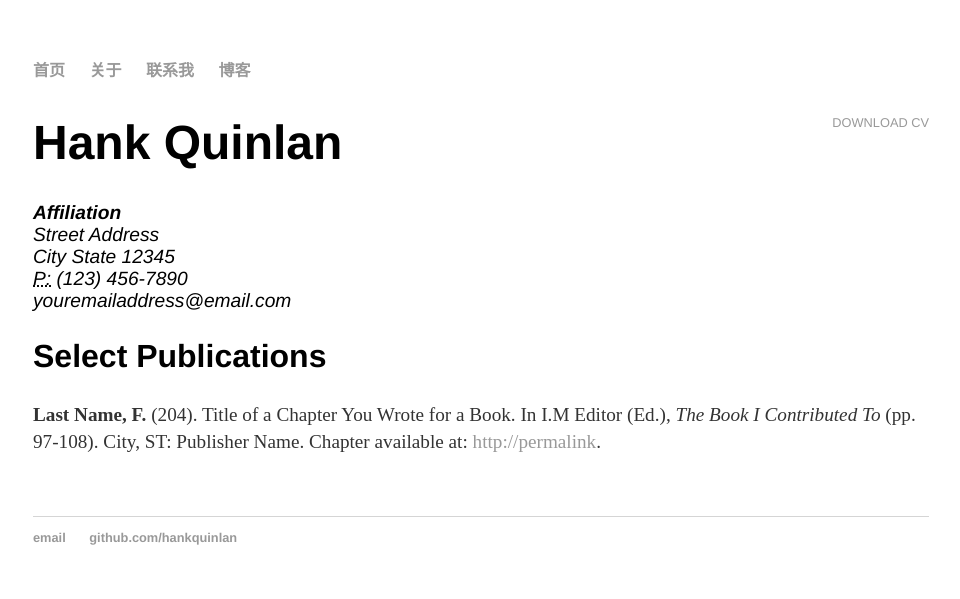
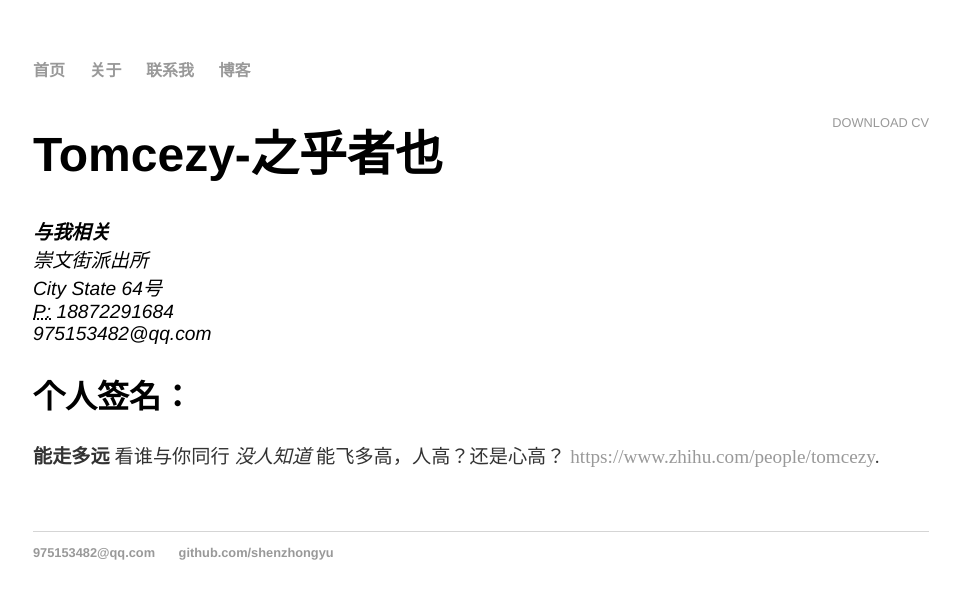
Before and after one commit to shenzhongyu/blog, a Jekyll site: the page built from cv/index.html, in a window 1280 px wide. Shown: the top 599 px of the page, without its empty margins (159-1119 px from the left). Built offline with Jekyll 4.4.1, drawn with Linux system fonts in a browser that asks for light colours.

```diff
--- a/_layouts/default.html
+++ b/_layouts/default.html
@@ -25,8 +25,8 @@
 
   <footer>
    <ul>
-   <li><a href="mailto:hankquinlanhub@gmail.com">email</a></li>
-   <li><a href="https://github.com/hankquinlan">github.com/hankquinlan</a></li>
+   <li><a href="mailto:hankquinlanhub@gmail.com">975153482@qq.com</a></li>
+   <li><a href="https://github.com/shenzhongyu">github.com/shenzhongyu</a></li>
    </ul>
   </footer>
   </body>
--- a/about/index.html
+++ b/about/index.html
@@ -1,11 +1,11 @@
 ---
 layout: default
-title: About Hank Quinlan
+title: About Tomcezy
 ---
 
 		<div class="about">
-			<h1>About</h1>
-			<p>You can optionally insert a brief bio here. You went to this school, you studied that, you now work in this field with research interests in that subject. At your previous position at this place, you worked on this or that. You can list some of your significant accomplishments, awards, or recognition here as well. You live in this city with these animals and people. In your free time you like X, Y, and Z.</p>
+			<h1>关于</h1>
+			<p>.......折磨着学好英文，实现技术移民！</p>
 
 			<ul class="contacts">
 				<li><a href="#">@TwitterHandle</a></li>
--- a/blog/index.html
+++ b/blog/index.html
@@ -1,6 +1,6 @@
 ---
 layout: default
-title: Hank Quinlan's Blog
+title: 改编的实例博客--打算着手练习下markdown
 ---
 <h1>{{ page.title }}</h1>
 <ul class="posts">
--- a/cv/index.html
+++ b/cv/index.html
@@ -1,22 +1,22 @@
 ---
 layout: default
-title: CV of Your Name
+title: Tomcezy-之乎者也
 ---
 
 	<div class="cv">
 		<a href="#" class="download" title="Download CV as PDF">Download CV</a>
-					<h1>Hank Quinlan</h1>
+					<h1>Tomcezy-之乎者也</h1>
 					<address>
-					<strong>Affiliation</strong><br>
-					Street Address<br>
-					City State 12345<br>
-					<abbr title="phone">P:</abbr> (123) 456-7890<br>
-					<span class="obfuscate">youremailaddress@email.com</span>
+					<strong>与我相关</strong><br>
+					崇文街派出所<br>
+					City State 64号<br>
+					<abbr title="phone">P:</abbr> 18872291684<br>
+					<span class="obfuscate">975153482@qq.com</span>
 					</address>
 
-					<h2>Select Publications</h2>
+					<h2>个人签名：</h2>
 
-					<p><strong>Last Name, F.</strong> (204). Title of a Chapter You Wrote for a Book. In I.M Editor (Ed.), <em>The Book I Contributed To</em> (pp. 97-108). City, ST: Publisher Name. Chapter available at: <a href="#">http://permalink</a>.
+					<p><strong>能走多远</strong> 看谁与你同行 <em>没人知道</em> 能飞多高，人高？还是心高？ <a href="#">https://www.zhihu.com/people/tomcezy</a>.
 
 
 	</div>
--- a/index.html
+++ b/index.html
@@ -1,9 +1,9 @@
 ---
 layout: default
-title: Hank Quinlan, Horrible Cop
+title: 沈小子试练jekyll-怪客医生
 ---
 
 		<div class="blurb">
-			<h1>Hi there, I'm Hank Quinlan!</h1>
-			<p>I'm best known as the horrible cop from <em>A Touch of Evil</em>. Don't trust me. <a href="/blog/about">Read more about my life...</a></p>
+			<h1>闭上眼你是谁？</h1>
+			<p>你就是你，唯一的你 <em>努力，不一定让人很好的改善生活</em>确可以肯定，多少会有收获！ <a href="/blog/about">Read more about my life...</a></p>
 		</div>
```
Also changed, not shown: _posts/2014-04-30-hank-quinlan-site-launched.md (deleted, +0 -7 lines), _posts/2014-04-30-who-am-i.md (added, +24 -0 lines), img/20160414001232.png (added).
